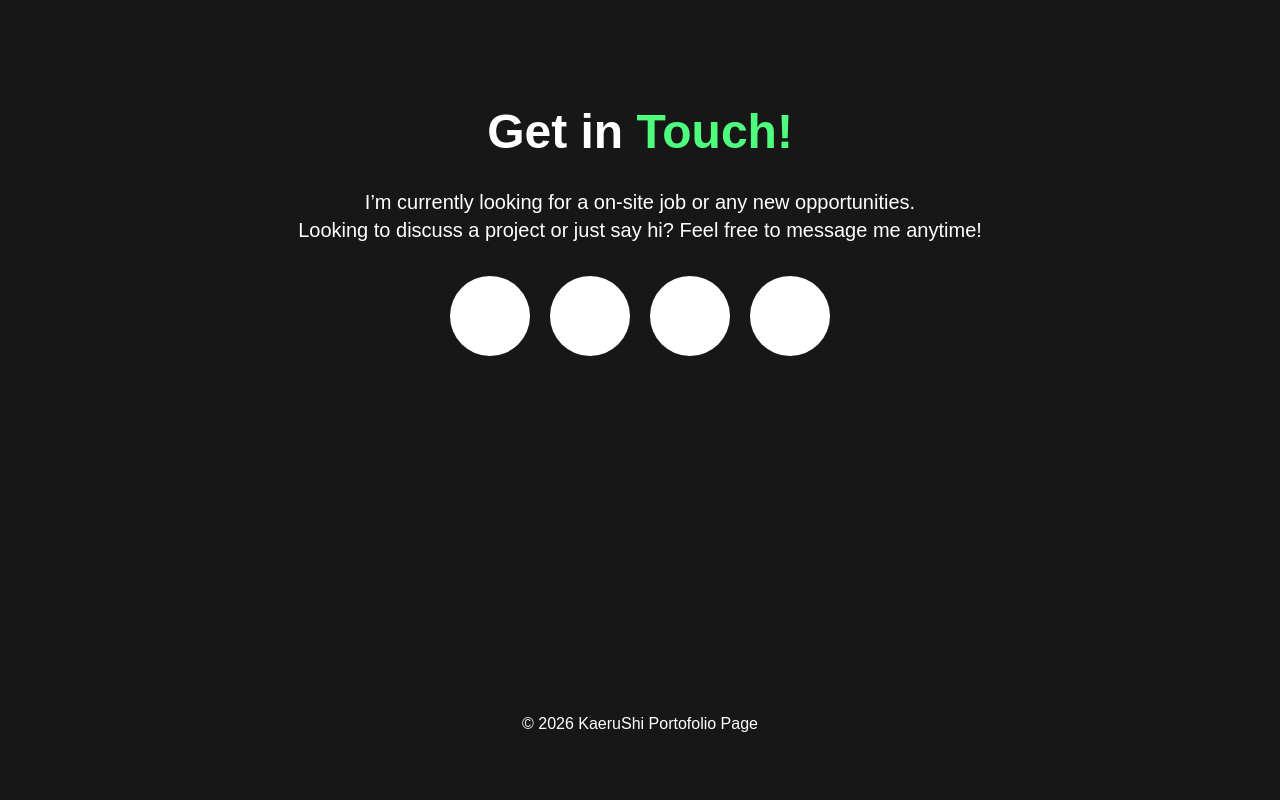
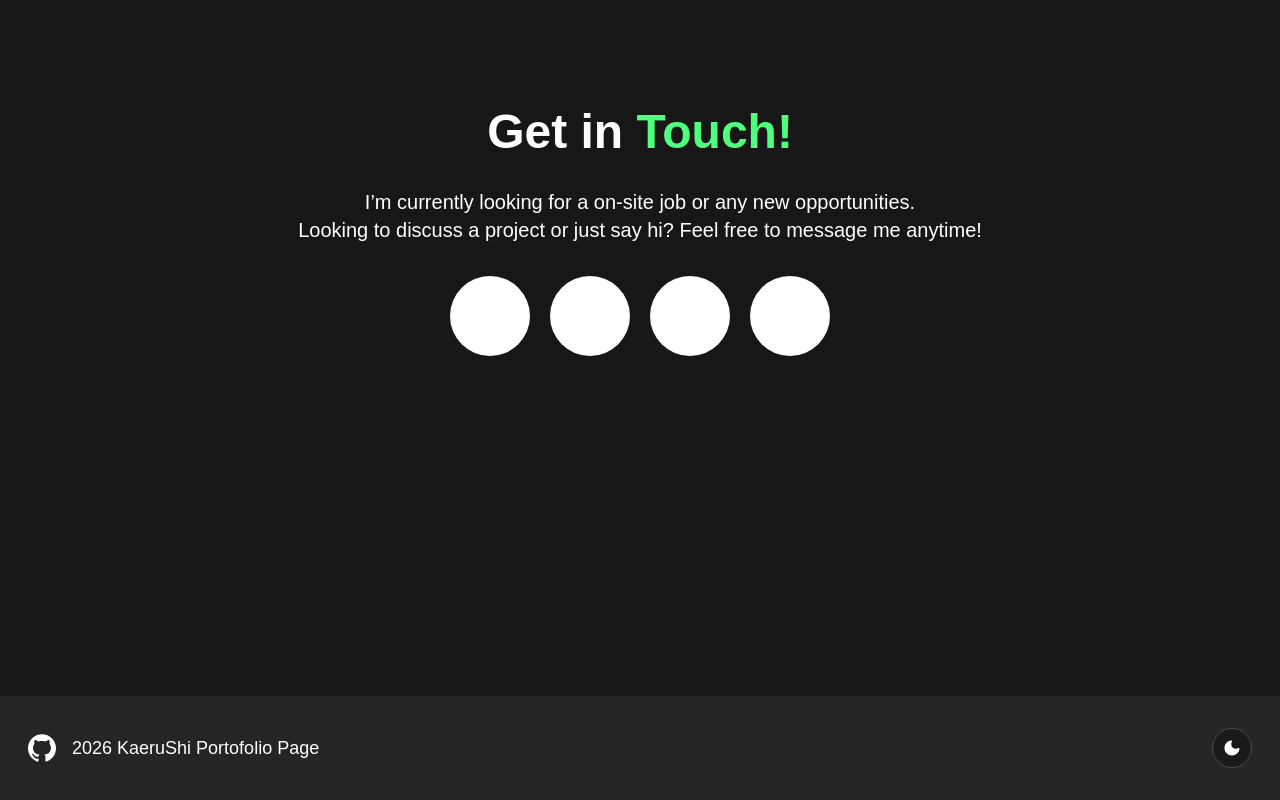
Before and after one commit to KaeruShi/KaeruShi.github.io, a React (Vite) app: page / in a window 1280 px wide. Shown: the part 3570-4370 px from the top of the page. Before the commit the page ends 4322 px from the top, so only its background shows below. Built offline with nearby package versions, Linux system fonts and the light colour scheme.

Commit message:
redesign footer

```diff
--- a/src/App.tsx
+++ b/src/App.tsx
@@ -3,6 +3,7 @@
 import About from "./components/section/About.tsx";
 import Projects from "./components/section/Projects.tsx";
 import Contact from "./components/section/Contact.tsx";
+import Footer from "./components/footer.tsx";
 
 function App() {
   return (
@@ -18,9 +19,7 @@
         <Contact />
       </main>
 
-      <footer className="mt-16 flex items-center justify-center py-4">
-        <p>&copy; 2026 KaeruShi Portofolio Page</p>
-      </footer>
+      <Footer />
     </>
   );
 }
--- /dev/null
+++ b/src/components/footer.tsx
@@ -0,0 +1,70 @@
+import { useEffect, useState } from "react";
+import DarkIcon from "@/assets/icons/dark.svg?react";
+import LightIcon from "@/assets/icons/light.svg?react";
+
+export default function Footer() {
+  const [isDarkMode, setIsDarkMode] = useState(true);
+
+  useEffect(() => {
+    // Initialize theme from localStorage or default to dark mode
+    const savedTheme = localStorage.getItem("theme");
+    if (savedTheme) {
+      setIsDarkMode(savedTheme === "dark");
+      applyTheme(savedTheme === "dark");
+    } else {
+      // Default to dark mode
+      applyTheme(true);
+    }
+  }, []);
+
+  const applyTheme = (isDark: boolean) => {
+    const htmlElement = document.documentElement;
+    if (isDark) {
+      htmlElement.classList.remove("light");
+      localStorage.setItem("theme", "dark");
+    } else {
+      htmlElement.classList.add("light");
+      localStorage.setItem("theme", "light");
+    }
+  };
+
+  const toggleTheme = () => {
+    const newIsDarkMode = !isDarkMode;
+    setIsDarkMode(newIsDarkMode);
+    applyTheme(newIsDarkMode);
+  };
+
+  return (
+    <footer className="bg-container mt-16 md:px-7 px-4 py-5 md:py-8 flex justify-between">
+      <div className="flex items-center">
+        <svg
+          onClick={() => window.open("https://github.com/KaeruShi", "_blank")}
+          className="fill-primary me-4 w-7 cursor-pointer"
+          role="img"
+          viewBox="0 0 24 24"
+          xmlns="http://www.w3.org/2000/svg"
+        >
+          <title>GitHub</title>
+          <path d="M12 .297c-6.63 0-12 5.373-12 12 0 5.303 3.438 9.8 8.205 11.385.6.113.82-.258.82-.577 0-.285-.01-1.04-.015-2.04-3.338.724-4.042-1.61-4.042-1.61C4.422 18.07 3.633 17.7 3.633 17.7c-1.087-.744.084-.729.084-.729 1.205.084 1.838 1.236 1.838 1.236 1.07 1.835 2.809 1.305 3.495.998.108-.776.417-1.305.76-1.605-2.665-.3-5.466-1.332-5.466-5.93 0-1.31.465-2.38 1.235-3.22-.135-.303-.54-1.523.105-3.176 0 0 1.005-.322 3.3 1.23.96-.267 1.98-.399 3-.405 1.02.006 2.04.138 3 .405 2.28-1.552 3.285-1.23 3.285-1.23.645 1.653.24 2.873.12 3.176.765.84 1.23 1.91 1.23 3.22 0 4.61-2.805 5.625-5.475 5.92.42.36.81 1.096.81 2.22 0 1.606-.015 2.896-.015 3.286 0 .315.21.69.825.57C20.565 22.092 24 17.592 24 12.297c0-6.627-5.373-12-12-12" />
+        </svg>
+        <p className="md:text-lg">2026 KaeruShi Portofolio Page</p>
+      </div>
+      <div
+        onClick={toggleTheme}
+        className="bg-container-secondary border-con_outline h-10 w-10 p-1 relative flex cursor-pointer items-center justify-center rounded-full border"
+      >
+        <DarkIcon
+          className={`h-5 w-5 fill-primary absolute transition-all ${
+            isDarkMode ? "scale-100 opacity-100" : "scale-0 opacity-0"
+          }`}
+        />
+        <LightIcon
+          className={`h-5 w-5 fill-primary absolute transition-all ${
+            isDarkMode ? "scale-0 opacity-0" : "scale-100 opacity-100"
+          }`}
+        />
+      </div>
+
+    </footer>
+  );
+}
```
